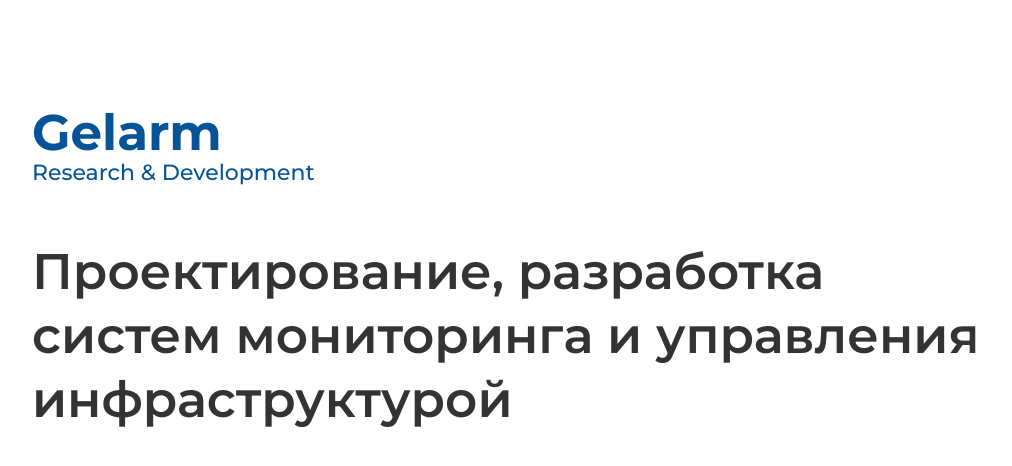
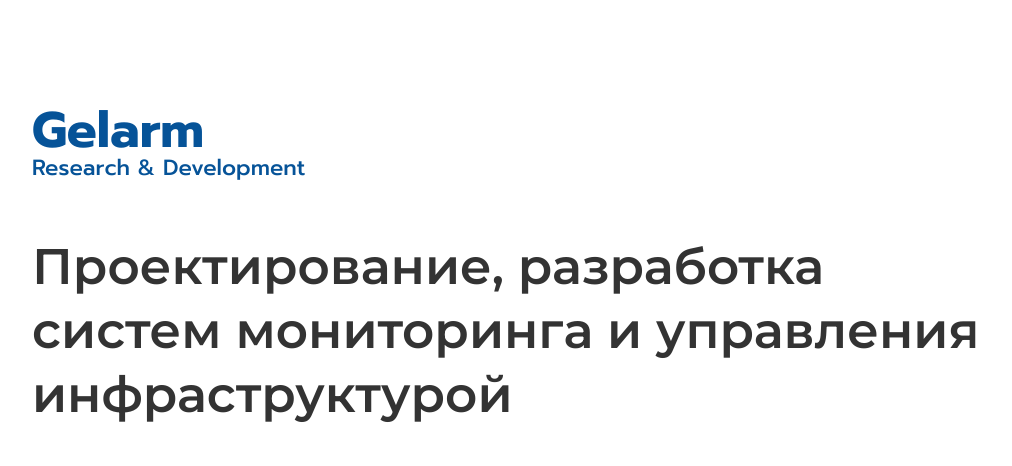
Before and after one commit to gelarm/site-front, a website: page app/index.html in a window 1280 px wide. Shown: the part 110-576 px from the top of the page, without its empty margins (133-1145 px from the left). Drawn offline with Linux system fonts and the light colour scheme.

Commit message:
add new fonts Promt

```diff
--- a/app/index.html
+++ b/app/index.html
@@ -9,7 +9,7 @@
     <meta name="viewport" content="width=device-width">
     <link rel="icon" href="images/favicon.png">
     <meta property="og:image" content="images/dest/preview.jpg">
-    <link href="https://fonts.googleapis.com/css2?family=Montserrat:wght@300;400;500;600;700&display=swap" rel="stylesheet">
+    <link href="https://fonts.googleapis.com/css2?family=Montserrat:wght@300;400;500;600;700&family=Prompt:wght@500;700&display=swap" rel="stylesheet">
     <link rel="stylesheet" href="css/app.min.css">
 
 
--- a/app/scss/main.scss
+++ b/app/scss/main.scss
@@ -45,13 +45,15 @@
     margin-top: 132px;
     &__title {
       color: $main;
+      font-family: 'Prompt', sans-serif;
       font-weight: bold;
       font-size: 50px;
       margin-bottom: 0;
-      line-height: 45px;
+      line-height: 40px;
     }
     &__subtitle {
       margin-top: 0;
+      font-family: 'Prompt', sans-serif;
       margin-bottom: 0;
       font-size: 22px;
       font-weight: 500;
```
Also changed, not shown: app/projects.html (added, +10 -0 lines), app/css/app.min.css.
